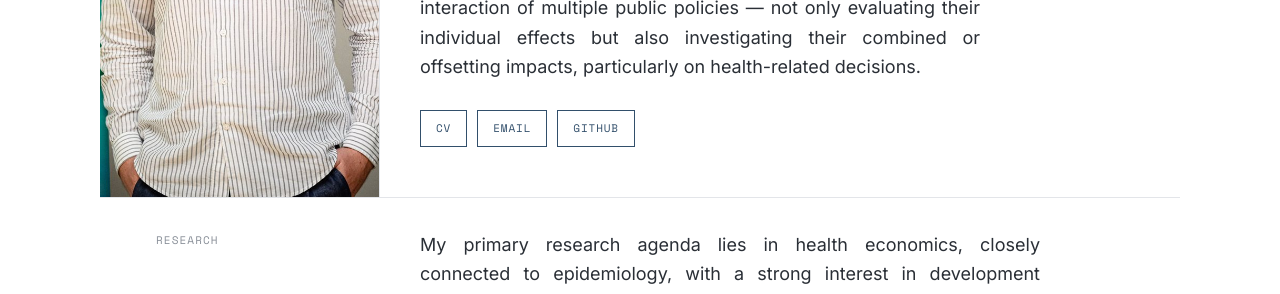
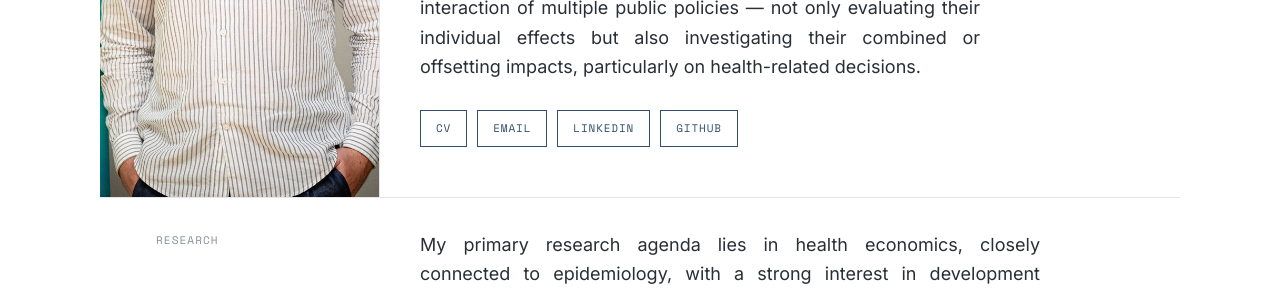
Before and after one commit to gabriel-leblanceven/gabriel-leblanceven.github.io, a Jekyll site: the page built from _pages/about.md, in a window 1280 px wide. Shown: the part 476-770 px from the top of the page. Built offline with Jekyll 4.4.1, drawn with Linux system fonts in a browser that asks for light colours; a script bundle is joined from its source files by our own code; library files that are not in the unit come from our copies.

Commit message:
Restore LinkedIn button on homepage
The button was removed in a7b3ea0 but is wanted; the profile URL will be
added later.

Co-Authored-By: Claude Opus 5.5 <noreply@anthropic.com>

```diff
--- a/_pages/about.md
+++ b/_pages/about.md
@@ -85,6 +85,7 @@ html, body{margin:0 !important;padding:0 !important;}
       <div class="gle__links">
         <a class="gle__btn" href="{{ '/cv/' | relative_url }}">CV</a>
         <a class="gle__btn" href="mailto:gabriel.leblanc-even@univ-rennes.fr">Email</a>
+        <a class="gle__btn" href="https://www.linkedin.com/">LinkedIn</a>
         <a class="gle__btn" href="https://github.com/gabriel-leblanceven">GitHub</a>
       </div>
     </div>
```
